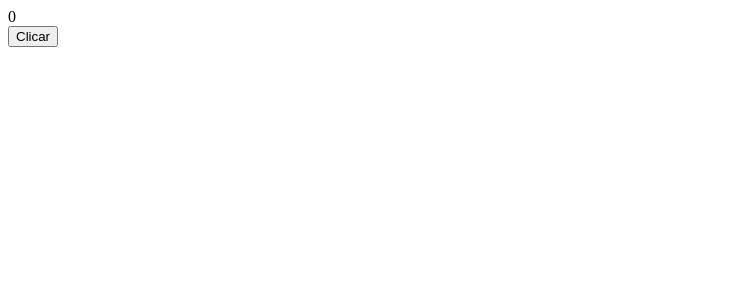
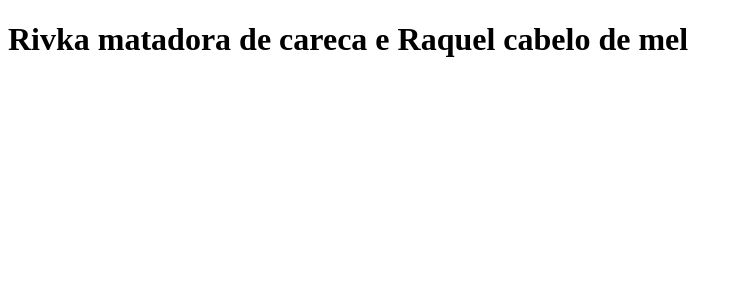
Before and after one commit to higorlima2008/tabnews-clone-project, a Next.js app: page / in a window 1280 px wide. Shown: the top 300 px of the page, without its empty margins (0-742 px from the left). Built offline with nearby package versions, Linux system fonts and the light colour scheme.

Commit message:
Minhas irmãs

```diff
--- a/pages/index.js
+++ b/pages/index.js
@@ -1,22 +1,5 @@
-import React, { useState } from 'react';
-
-function Count (){
-    const [contador, setContador] = useState(0);
-
-    const Click = () => {
-        setContador(contador + 1);
-    }
-
-    return(
-        <div>
-            <div>{contador}</div>
-            <button onClick={Click}>Clicar</button>
-        </div>
-    )
-}
-
 function Home(){
-    return <Count/>
+    return <h1>Rivka matadora de careca e Raquel cabelo de mel</h1>
 }
 
 export default Home;
```
